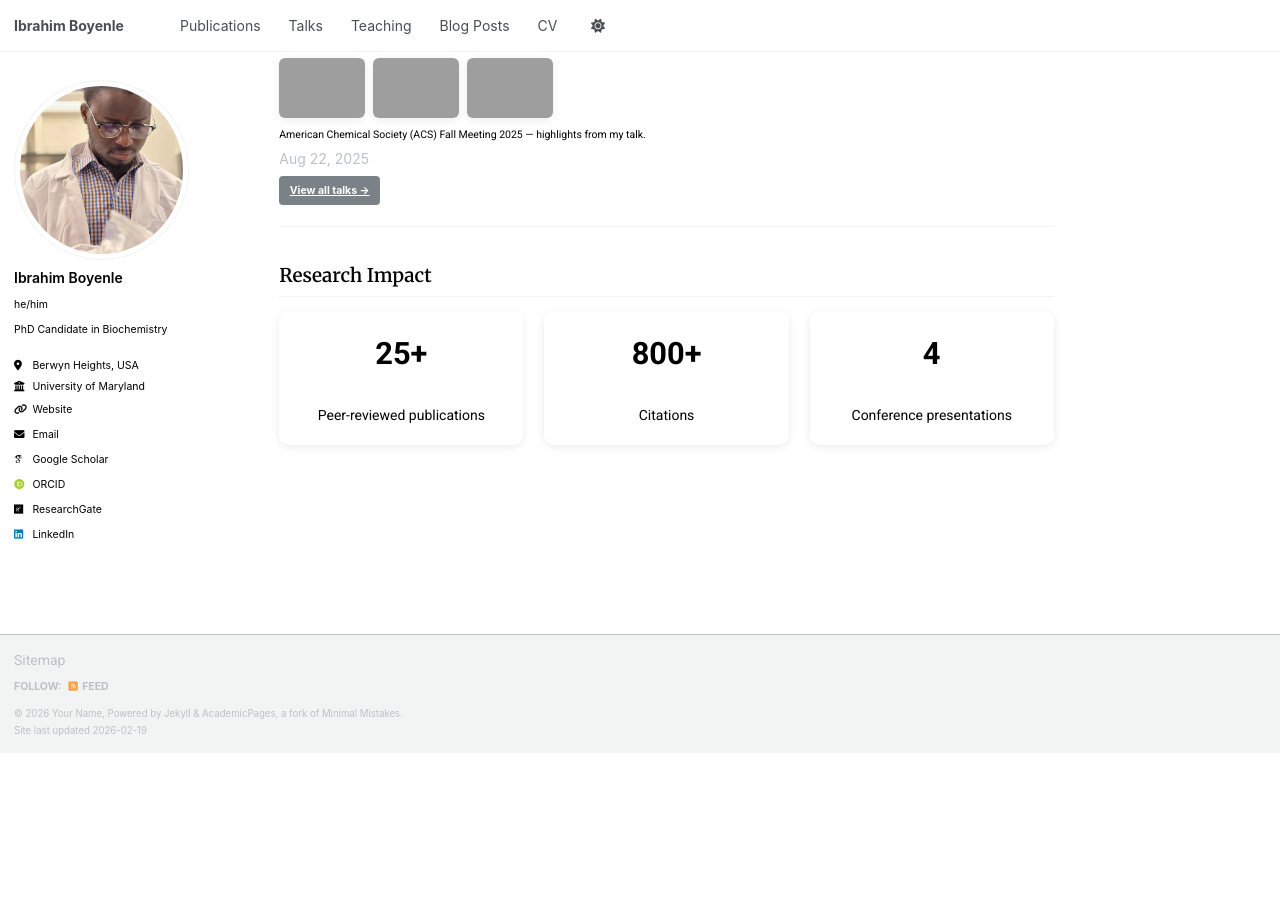
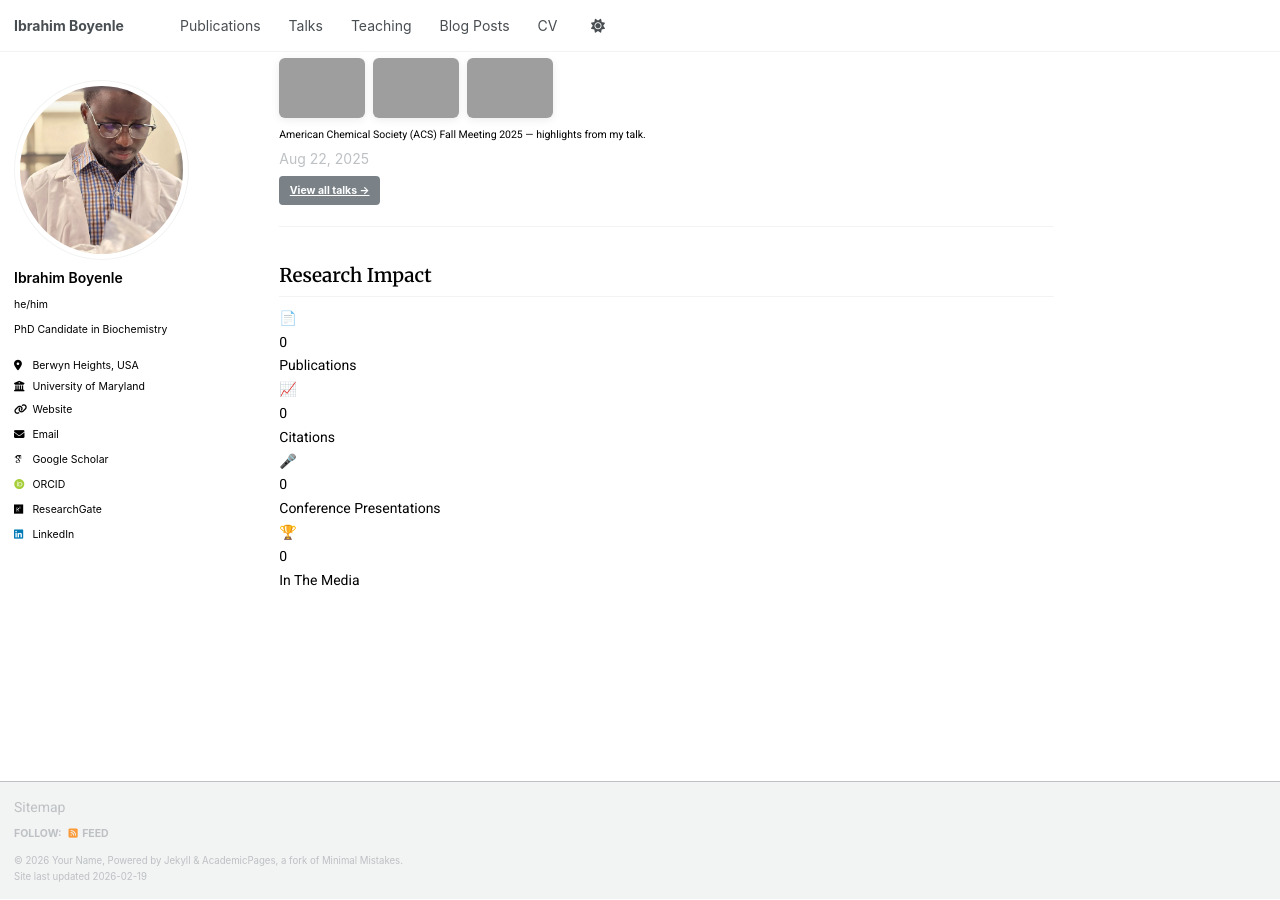
Before and after one commit to Ibrahimboyenle/Ibrahimboyenle.github.io, a Jekyll site: the page built from _pages/about.md, in a window 1280 px wide and 900 px high, scrolled down 1663 px, cut to the strip 0-900 px from the top of the window. Built offline with Jekyll 4.4.1, drawn with Linux system fonts in a browser that asks for light colours; some web fonts are replaced; a script that is not in the unit is left out; our own code applies the rules of GitHub Pages for plain Markdown files; before the commit the page ends 2415 px from its top, so only the background shows below that; grey boxes are pictures that could not be loaded.

Commit message:
Update about.md

```diff
--- a/_pages/about.md
+++ b/_pages/about.md
@@ -118,23 +118,35 @@ In parallel, he trained under Dr. Temitope Adelusi, where he developed a strong
 <p><a class="btn btn--primary" href="{{ '/talks/' | relative_url }}">View all talks →</a></p>
 
 ---
-## Research Impact
+<section id="research-impact" class="impact-section">
 
-<div class="metrics">
+  <h2>Research Impact</h2>
 
-<div class="metric">
-<strong>25+</strong><br/>
-Peer-reviewed publications
-</div>
+  <div class="impact-grid">
 
-<div class="metric">
-<strong>800+</strong><br/>
-Citations
-</div>
+    <div class="impact-card">
+      <div class="impact-icon">📄</div>
+      <div class="impact-number" data-target="25+">0</div>
+      <div class="impact-label">Publications</div>
+    </div>
 
-<div class="metric">
-<strong>4</strong><br/>
-Conference presentations
-</div>
+    <div class="impact-card">
+      <div class="impact-icon">📈</div>
+      <div class="impact-number" data-target="800+">0</div>
+      <div class="impact-label">Citations</div>
+    </div>
 
-</div>
+    <div class="impact-card">
+      <div class="impact-icon">🎤</div>
+      <div class="impact-number" data-target="5+">0</div>
+      <div class="impact-label">Conference Presentations</div>
+    </div>
+
+    <div class="impact-card">
+      <div class="impact-icon">🏆</div>
+      <div class="impact-number" data-target="3">0</div>
+      <div class="impact-label">In The Media</div>
+    </div>
+
+  </div>
+</section>
```
